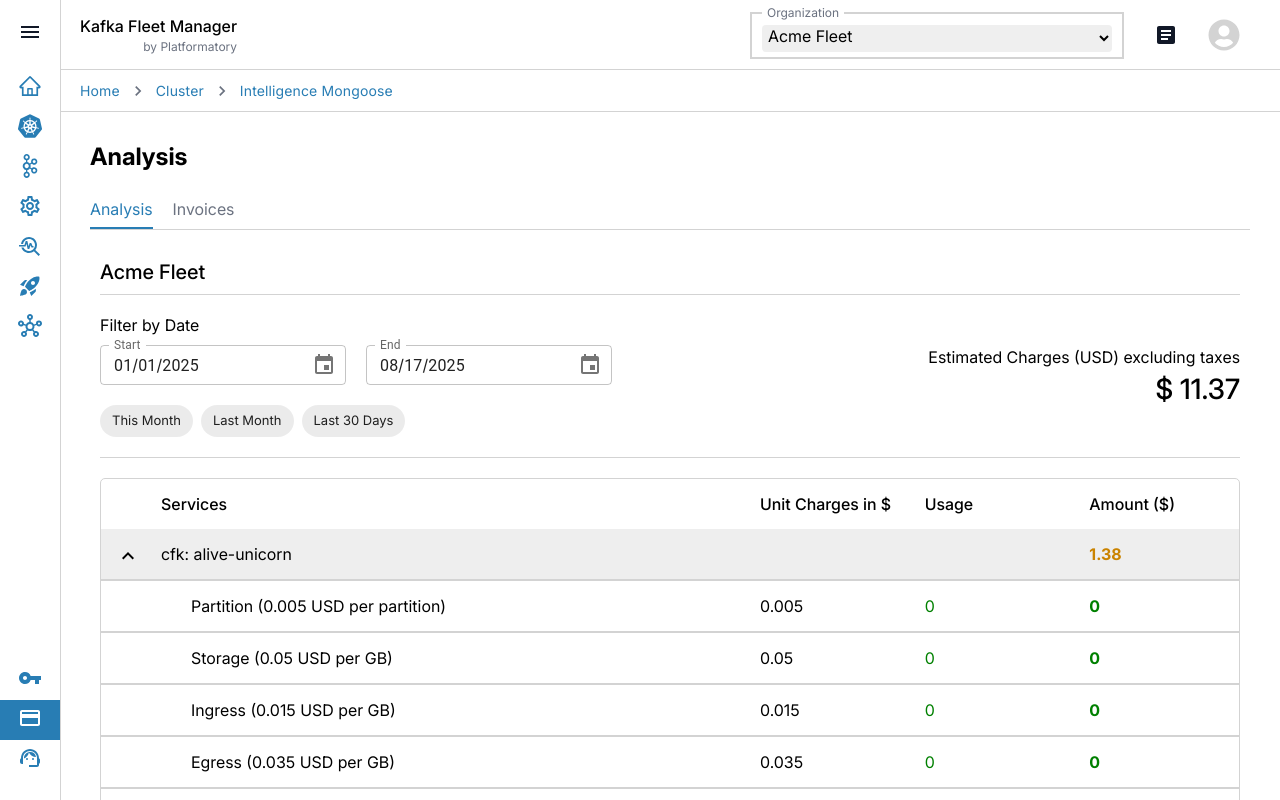
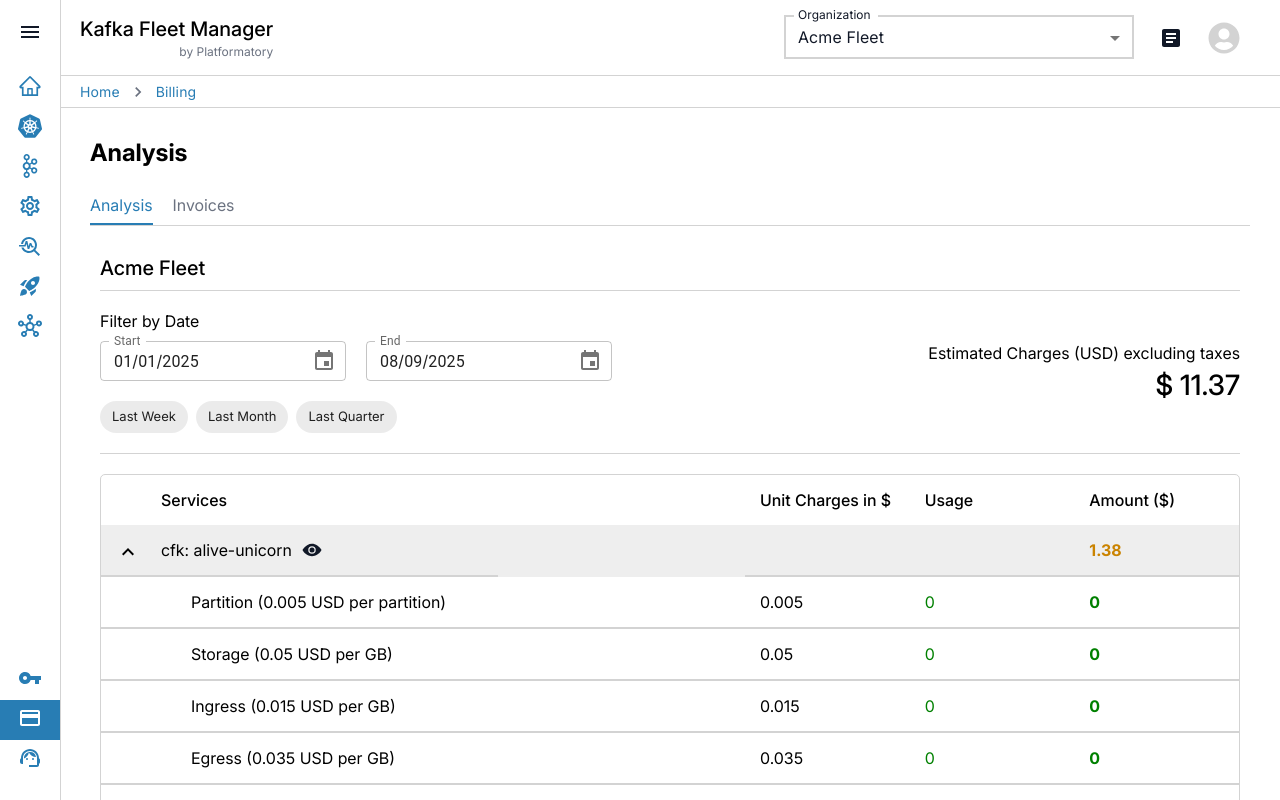
Before and after one commit to Sanhita-san/kafka-fleet-manager, a React (Vite) app: page /billing in a window 1280 px wide. Shown: the top 800 px of the page. Built offline with nearby package versions, Linux system fonts and the light colour scheme.

Commit message:
Minor Updates

```diff
--- a/src/components/billing/BillingTable.jsx
+++ b/src/components/billing/BillingTable.jsx
@@ -13,6 +13,7 @@
 // Icon
 import { MdKeyboardArrowDown } from "react-icons/md";
 import { BsSortAlphaDown, BsSortAlphaUp } from "react-icons/bs";
+import { IoEye } from "react-icons/io5";
 
 // Color code
 const getUsageLevel = (value) =>
@@ -24,22 +25,28 @@
 // Main Component
 export default function BillingTable() {
   // Date pick logic
-  const [startDate, setStartDate] = useState(dayjs("2025-01-01"));
-  const [endDate, setEndDate] = useState(dayjs("2025-08-17"));
+  const today = new Date();
+  const firstDayOfYear = new Date(today.getFullYear(), 0, 1);
+
+  const [startDate, setStartDate] = useState(dayjs(firstDayOfYear));
+  const [endDate, setEndDate] = useState(dayjs(today));
+
   const handlePreset = (preset) => {
-    const today = new Date();
     let start, end;
+    end = today;
 
-    if (preset === "thisMonth") {
-      start = new Date(today.getFullYear(), today.getMonth(), 1);
-      end = today;
+    if (preset === "lastWeek") {
+      start = new Date(today);
+      start.setDate(today.getDate() - 7);
     } else if (preset === "lastMonth") {
-      start = new Date(today.getFullYear(), today.getMonth() - 1, 1);
-      end = new Date(today.getFullYear(), today.getMonth(), 0);
-    } else if (preset === "last30") {
+      start = new Date(
+        today.getFullYear(),
+        today.getMonth() - 1,
+        today.getDate()
+      );
+    } else if (preset === "lastQuarter") {
       start = new Date(today);
-      start.setDate(start.getDate() - 30);
-      end = today;
+      start.setMonth(today.getMonth() - 3);
     }
 
     setStartDate(dayjs(start.toISOString().slice(0, 10)));
@@ -117,16 +124,16 @@
               {/* Date Pick Presets */}
               <Stack direction="row" spacing={1}>
                 <Chip
-                  label="This Month"
-                  onClick={() => handlePreset("thisMonth")}
+                  label="Last Week"
+                  onClick={() => handlePreset("lastWeek")}
                 />
                 <Chip
                   label="Last Month"
                   onClick={() => handlePreset("lastMonth")}
                 />
                 <Chip
-                  label="Last 30 Days"
-                  onClick={() => handlePreset("last30")}
+                  label="Last Quarter"
+                  onClick={() => handlePreset("lastQuarter")}
                 />
               </Stack>
             </div>
@@ -171,7 +178,9 @@
                   onClick={() => toggle(group.id)}
                   aria-expanded={!!open[group.id]}
                 >
-                  <td>{group.service}</td>
+                  <td className={styles.serviceGroup}>
+                    {group.service} <IoEye className={styles.eyeIcon} />
+                  </td>
                   <td></td>
                   <td></td>
                   <td
--- a/src/components/billing/BillingTable.module.css
+++ b/src/components/billing/BillingTable.module.css
@@ -181,3 +181,14 @@
   display: none;
   transition: all 0.2s ease-in-out;
 }
+
+.serviceGroup {
+  display: flex;
+  gap: 10px;
+  align-items: center;
+}
+
+.eyeIcon {
+  font-size: 20px;
+  color: var(--color-text);
+}
--- a/src/components/card/Card.jsx
+++ b/src/components/card/Card.jsx
@@ -94,7 +94,7 @@
             {sections.map((section, index) => {
               return (
                 <div className={styles.sectionsItem} key={index}>
-                  <dt>{section.label}</dt>
+                  {section.label && <dt>{section.label}</dt>}
                   <div className={styles.buttons}>
                     {section.buttons.map((Button, id) => (
                       <button className={styles.actionButton} key={id}>
--- a/src/components/card/Card.module.css
+++ b/src/components/card/Card.module.css
@@ -128,12 +128,20 @@
   border-radius: 3px;
   outline: none;
 
-  padding: 5px 10px;
+  padding: 6px 10px;
   cursor: pointer;
 
   display: flex;
-  gap: 10px;
+  gap: 8px;
   align-items: center;
+}
+.actionButton:hover {
+  background-color: var(--color-primary);
+  color: var(--color-bg);
+  transition: all 0.2s ease-in-out;
+}
+.actionButton:hover .icon {
+  color: var(--color-bg);
 }
 
 /* For Table Card */
--- a/src/components/header/Header.jsx
+++ b/src/components/header/Header.jsx
@@ -1,17 +1,44 @@
+import { useState, useEffect } from "react";
 import styles from "./Header.module.css";
 
+// For Icons
 import { FaUserCircle } from "react-icons/fa";
 import { MdArticle } from "react-icons/md";
 
+// For Breadcrumb
+import { useLocation } from "react-router";
 import Breadcrumbs from "@mui/material/Breadcrumbs";
 import { MdNavigateNext } from "react-icons/md";
 
+// For TextField
+import { Box, InputLabel, MenuItem, FormControl, Select } from "@mui/material";
+
 const Header = () => {
-  const breadcrumbs = [
-    <p>Home</p>,
-    <p>Cluster</p>,
-    <p>Intelligence Mongoose</p>,
-  ];
+  const location = useLocation();
+  const [breadcrumbs, setBreadcrumbs] = useState([<p>Home</p>]);
+
+  const [organization, setOrganization] = useState("Acme Fleet");
+  const handleChange = (event) => {
+    setOrganization(event.target.value);
+  };
+
+  // UseEffect to change BreadCrumb Data
+  useEffect(() => {
+    const lastSegment = location.pathname.split("/").filter(Boolean).pop();
+
+    if (lastSegment === "clusters") {
+      setBreadcrumbs([
+        <p key="home">Home</p>,
+        <p key="cluster">Cluster</p>,
+        <p key="intelligence">Intelligence Mongoose</p>,
+      ]);
+    } else if (lastSegment === "billing") {
+      setBreadcrumbs([<p key="home">Home</p>, <p key="billing">Billing</p>]);
+    } else {
+      // Default
+      setBreadcrumbs([<p key="home">Home</p>]);
+    }
+  }, [location]);
 
   return (
     <header className={styles.header}>
@@ -24,12 +51,46 @@
 
         {/* Right Section */}
         <div className={styles.right}>
-          <fieldset>
-            <legend>Organization</legend>
-            <select id="organization-name" className={styles.dropdown}>
-              <option>Acme Fleet</option>
-            </select>
-          </fieldset>
+          {/* Organization Field Selection */}
+          <Box
+            sx={{
+              width: "350px",
+              "& .MuiInputLabel-root": {
+                fontFamily: "var(--font-primary)",
+                fontSize: "16px",
+                color: "var(--color-text)",
+              },
+              "& .MuiOutlinedInput-notchedOutline": {
+                fontSize: "16px",
+                border: "2px solid var(--color-border)",
+                height: "45px",
+                outline: "none",
+              },
+            }}
+          >
+            <FormControl fullWidth>
+              <InputLabel id="organization-name">Organization</InputLabel>
+              <Select
+                labelId="organization-name"
+                id="organization-name"
+                value={organization}
+                label="Organization"
+                onChange={handleChange}
+                sx={{
+                  borderRadius: "0px",
+                  fontFamily: "var(--font-primary)",
+                  color: "var(--color-text)",
+                  height: "45px",
+                  fontSize: "16px",
+                }}
+              >
+                <MenuItem value={"Acme Fleet"}>Acme Fleet</MenuItem>
+                <MenuItem value={"Another Fleet"}>Another Fleet</MenuItem>
+                <MenuItem value={"Different Fleet"}>Different Fleet</MenuItem>
+              </Select>
+            </FormControl>
+          </Box>
+
           <MdArticle className={styles.icon} />
           <FaUserCircle className={`${styles.icon} ${styles.profile}`} />
         </div>
@@ -46,7 +107,7 @@
         }
         aria-label="breadcrumb"
         style={{
-          padding: "10px 20px",
+          padding: "5px 20px",
           color: "var(--color-primary)",
           fontSize: "14px",
         }}
--- a/src/components/header/Header.module.css
+++ b/src/components/header/Header.module.css
@@ -8,16 +8,17 @@
   justify-content: space-between;
   align-items: center;
   border-bottom: 1px solid var(--color-border);
-  padding: 10px 20px;
+  padding: 15px 20px;
 }
 
 .logo {
   display: flex;
   flex-direction: column;
+  word-break: keep-all;
 }
 
 .title {
-  font-size: 16px;
+  font-size: 20px;
   margin: 0;
   font-weight: 500;
 }
@@ -32,21 +33,12 @@
 .right {
   display: flex;
   align-items: center;
-  gap: 30px;
+  gap: 25px;
   padding: 0 20px;
 }
 
-fieldset {
-  width: 350px;
-  padding: 5px 10px;
-  margin-top: -5px;
-  border: 2px solid var(--color-border);
-}
-
-legend {
-  font-size: 12px;
-  color: var(--color-text-muted);
-  padding: 0 5px;
+.right fieldset {
+  width: auto;
 }
 
 .dropdown {
@@ -59,6 +51,10 @@
   border-radius: 4px;
 }
 
+.dropdown option:focus {
+  background-color: var(--color-bg-grey);
+}
+
 .icon {
   font-size: 24px;
   cursor: pointer;
@@ -69,3 +65,15 @@
   color: var(--color-border);
   font-size: 32px;
 }
+
+/* Media Queries */
+@media screen and (max-width: 600px) {
+  .topHeader {
+    display: flex;
+    flex-direction: column;
+    justify-content: space-between;
+    align-items: center;
+    border-bottom: 1px solid var(--color-border);
+    padding: 10px 20px;
+  }
+}
```
